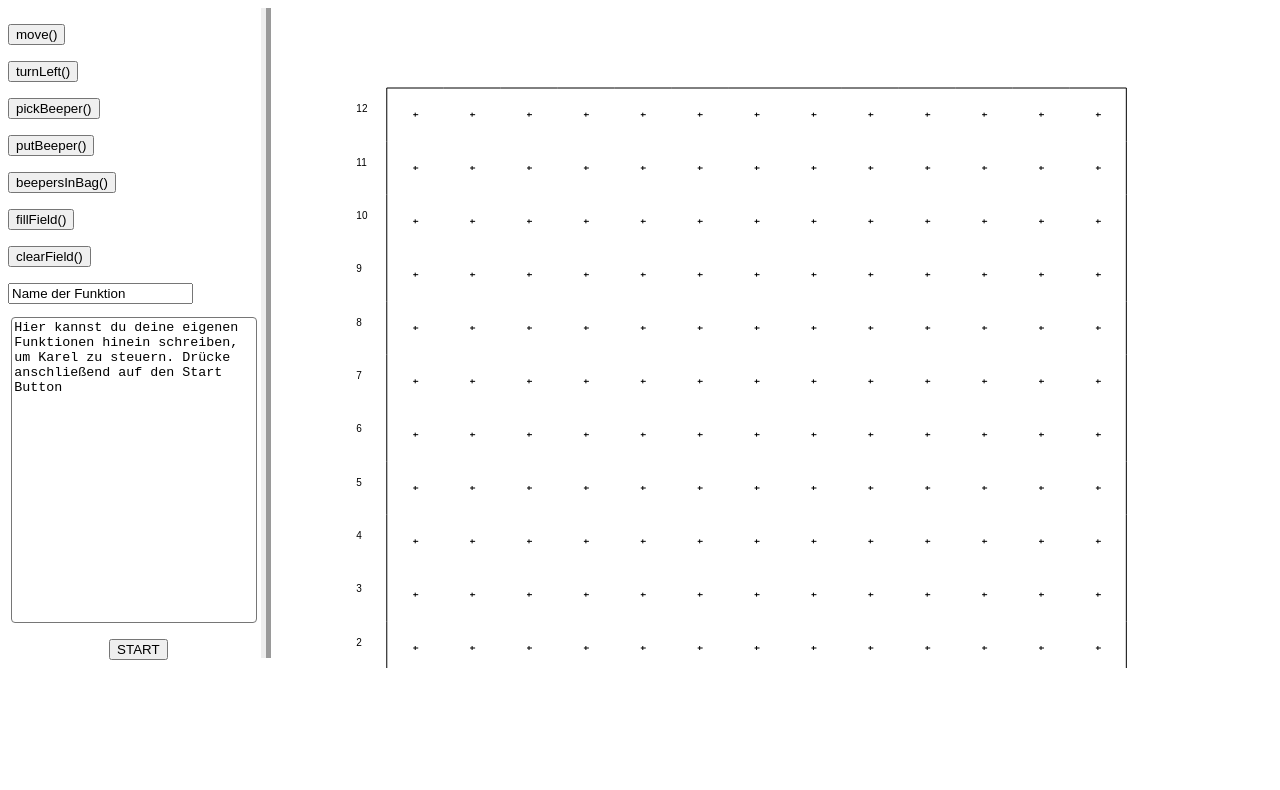
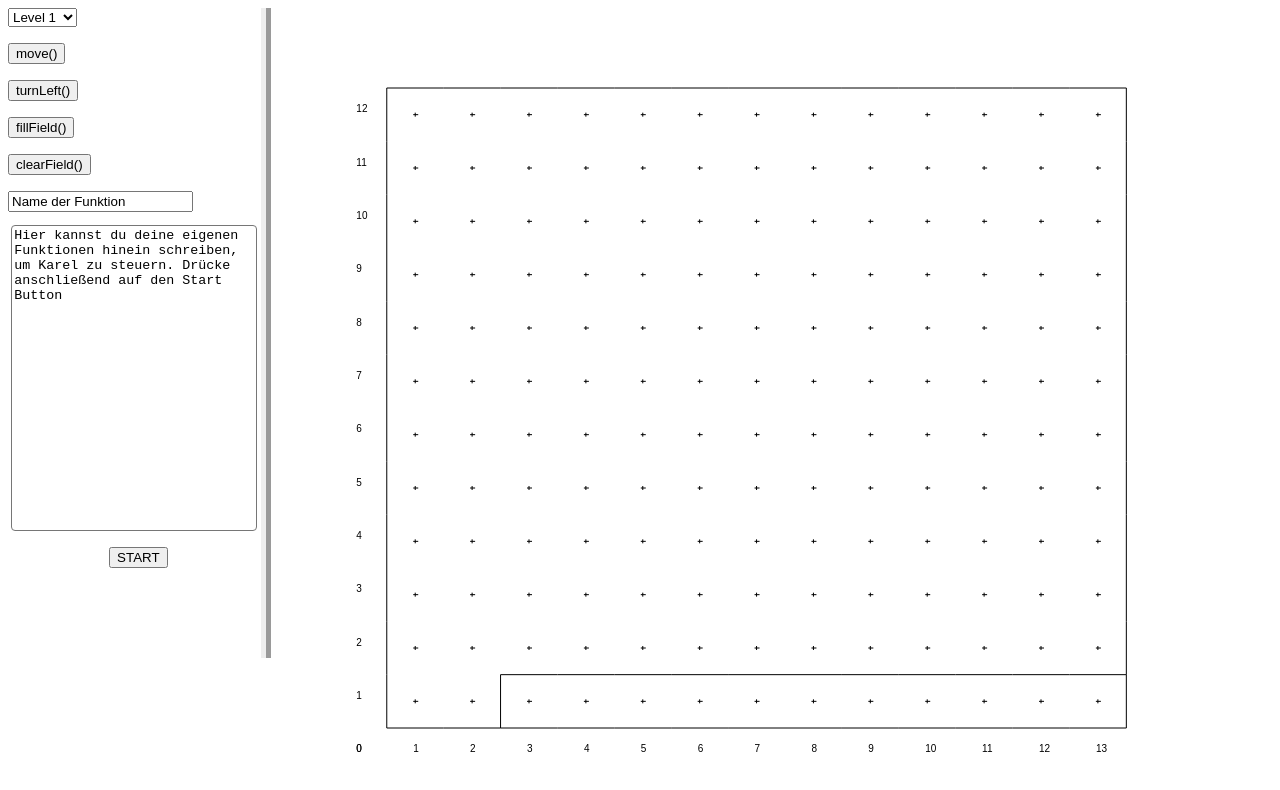
Before and after one commit to arvo86/Karel-the-robot, a plain HTML site: page Karel the robot.html in a window 1280 px wide. Drawn offline with Linux system fonts and the light colour scheme.

Commit message:
Version 1.5.1 (Effective 17.03)
New relative canvas size.
New switch command for level selection. (not complete)

```diff
--- a/Karel the robot.html
+++ b/Karel the robot.html
@@ -11,11 +11,11 @@
 	width: 20%;
 	height: 650px;
 	border-right:10px ridge;
-
 }
 
+
 .rightScreen {
-	width:100;
+	width:100%;
 	height: 100%;
 	background-color: #FFFFFF;
 
@@ -205,7 +205,12 @@ for(j=0.5; j<15; j++) {
 		}
 	}
 }
-wallV[2.5][1]=true;
+var level = 2;
+switch (level) {
+	case 1:	break;
+	case 2: wallV[2.5][1] = true;
+			break;
+}
 //
 // wall array
 // for horizontal walls
@@ -226,9 +231,12 @@ for(j=0; j<15; j++) {
 		}
 	}
 }
-wallH[3][1.5]=true;
-wallH[4][1.5]=true;
-
+switch (level) {
+	case 1:	break;
+	case 2: for (i=3; i<14; i++)
+			wallH[i][1.5] = true;
+			break;
+}
 //
 // basic functions karel know
 //
@@ -625,7 +633,10 @@ var imgKarel = new Image();
 
 function drawKarel(karelX, karelY, direction) {
 	var canvas = document.getElementById("ausgabe");
+	canvas.width = window.innerWidth*0.75;
+	canvas.height = window.innerHeight;
 	var c = canvas.getContext("2d");
+
 	c.clearRect(0,0,canvas.width,canvas.height);
 	init();
 	//
@@ -842,22 +853,24 @@ function userInput() {
 	var input = document.getElementById("textarea").value;
 	eval(input);
 }
-
 </script>
 
 <style>
 </style>
 </head>
 
-<body onload = 'drawKarel(1,2,"east"); checkWallAround(1,2);'>
+<body onload = 'drawKarel(1,1,"east"); checkWallAround(1,1);'>
 
 <div id="fullScreen" class= "fullScreen">
 	<div id= "leftScreen" class= "leftScreen">
+		<select name="list" id="list" size="1">
+			<option value="level1" selected="selected">Level 1</option>
+			<option value="level2">Level 2:</option>
+			<option value="level3">Level 3</option>
+		</select>
+
 		<p><input type="button" name="Go" value="move()" id="Go" onclick="move()"></p>
 		<p><input type="button" name="Go" value="turnLeft()" id="Go" onclick="turnLeft()"></p>
-		<p><input type="button" name="Go" value="pickBeeper()" id="Go" onclick="pickBeeper()"></p>
-		<p><input type="button" name="Go" value="putBeeper()" id="Go" onclick="putBeeper()"></p>
-		<p><input type="button" name="Go" value="beepersInBag()" id="Go" onclick="beepersInBag()"></p>
 		<p><input type="button" name="Go" value="fillField()" id="Go" onclick="fillField()"></p>
 		<p><input type="button" name="Go" value="clearField()" id="Go" onclick="clearField()"></p>
 		<input type="text" name="functionTitle" value="Name der Funktion" id="functionTitle" onfocus="if(this.value=='Name der Funktion') this.value=''">
@@ -867,7 +880,7 @@ function userInput() {
 	</div>
 
 	<div id= "rightScreen" class= "rightScreen">
-		<canvas id="ausgabe" width="1000" height="660" ></canvas>
+		<canvas id="ausgabe"></canvas>
 	</div>
 </div>
 
```
